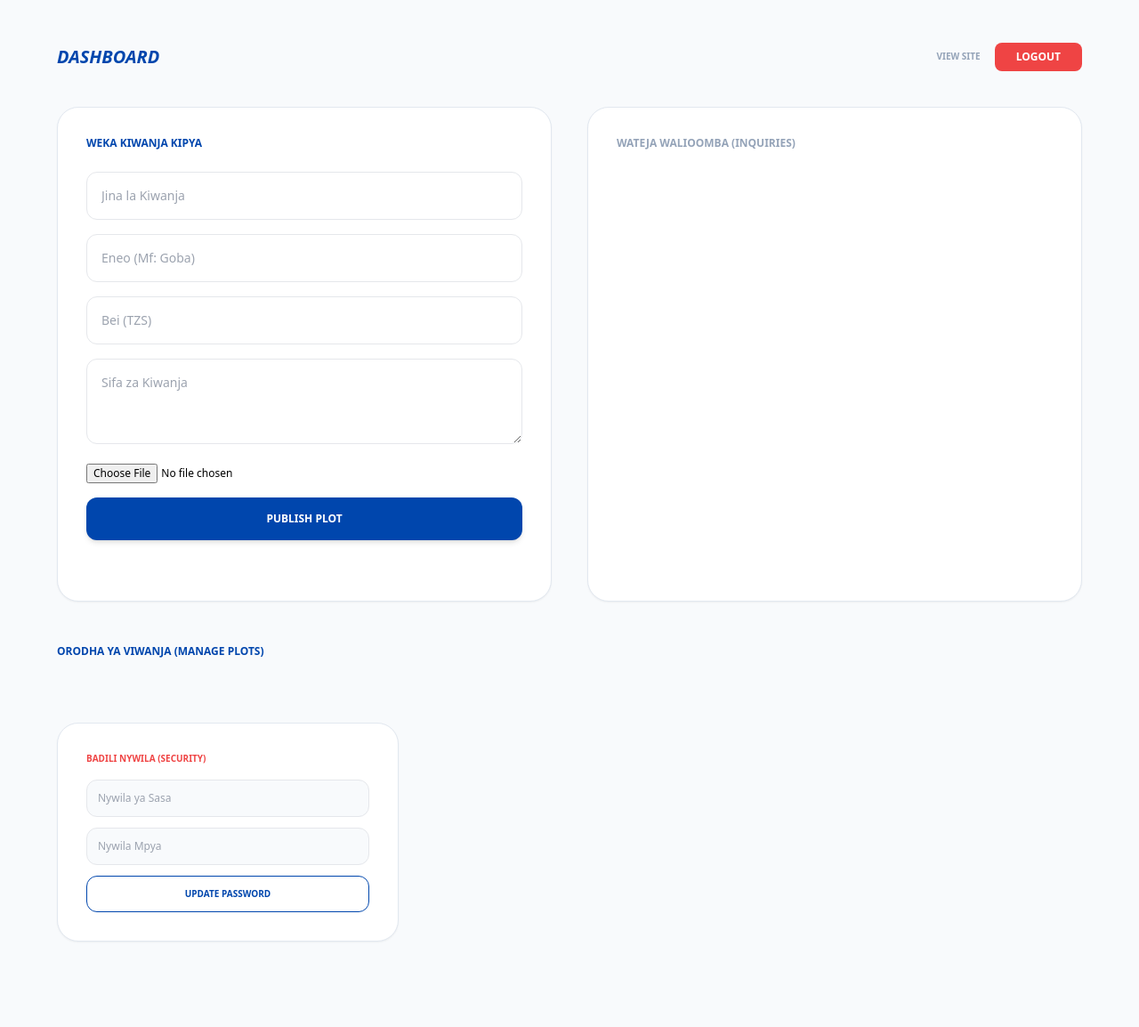
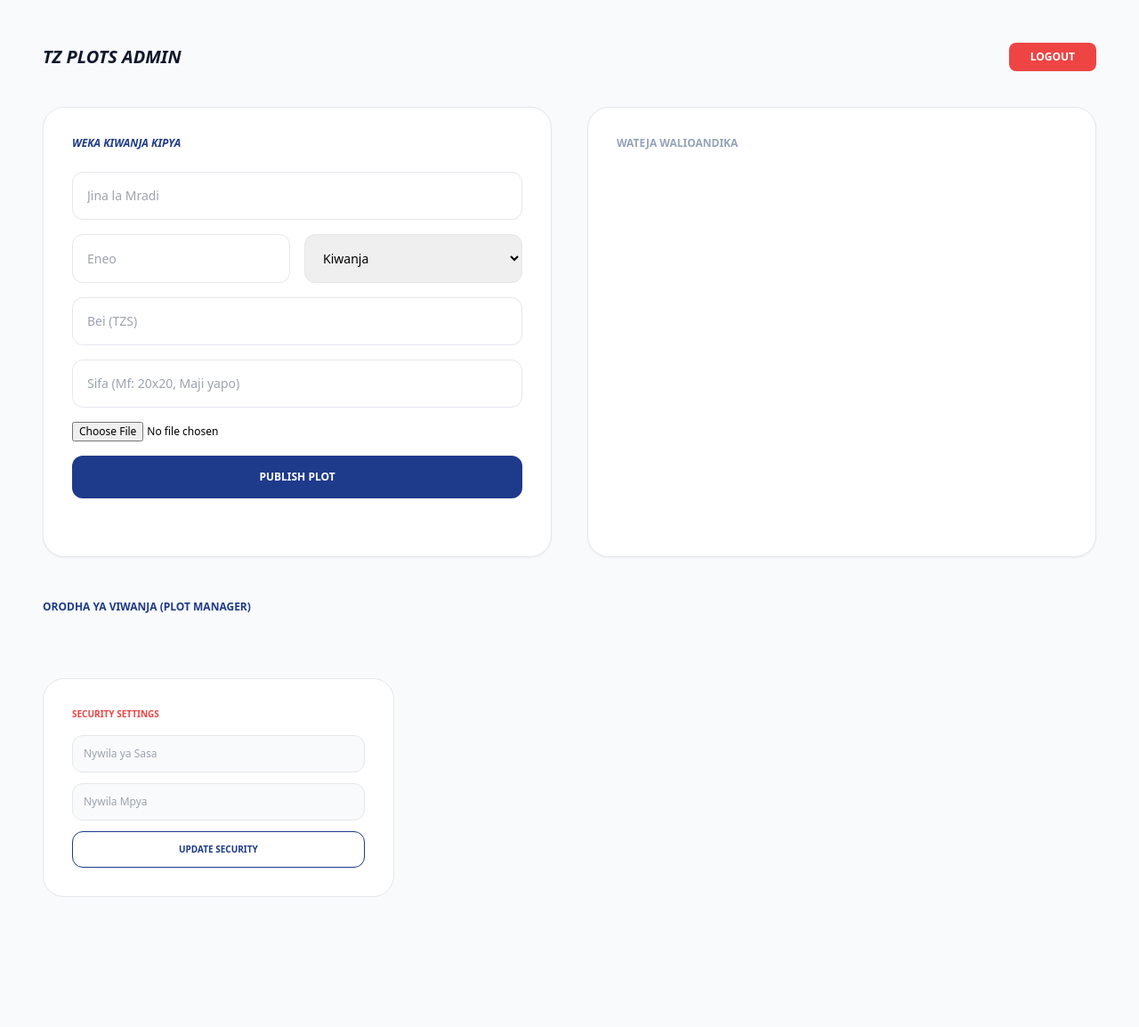
Before and after one commit to ngamilagaboniface-beep/tanzania_plots, a Flask app: page /admin in a window 1280 px wide. Shown: the whole page at 89% size. After the commit the page ends 1008 px from the top, so only its background shows below. Run offline with Flask 3, Linux system fonts and the light colour scheme; a user stored in the database is signed in; data that the repository does not hold is empty; some libraries are stand-ins or nearby versions.

Commit message:
Update admin.html

```diff
--- a/templates/admin.html
+++ b/templates/admin.html
@@ -2,74 +2,68 @@
 <html lang="sw">
 <head>
     <meta charset="UTF-8">
-    <title>Admin Dashboard | Tanzania Plots</title>
+    <title>Admin Panel | TZ Plots</title>
     <script src="https://cdn.tailwindcss.com"></script>
 </head>
 <body class="bg-slate-50 p-6 md:p-12">
-    <div class="max-w-6xl mx-auto flex justify-between items-center mb-10">
-        <h1 class="text-[#0046AD] font-black italic text-xl">DASHBOARD</h1>
-        <div class="flex gap-4">
-            <a href="/" class="text-[10px] font-bold uppercase text-slate-400 mt-2">View Site</a>
-            <a href="/logout" class="bg-red-500 text-white px-6 py-2 rounded-lg text-xs font-bold uppercase">Logout</a>
-        </div>
+    <div class="flex justify-between items-center mb-10">
+        <h1 class="text-slate-900 font-black text-xl italic">TZ PLOTS ADMIN</h1>
+        <a href="/logout" class="bg-red-500 text-white px-6 py-2 rounded-lg text-xs font-bold uppercase">Logout</a>
     </div>
 
     {% with messages = get_flashed_messages() %}
-        {% if messages %}<div class="max-w-6xl mx-auto bg-[#0046AD] text-white p-4 rounded-xl mb-10 text-center text-sm font-bold shadow-lg">{{ messages[0] }}</div>{% endif %}
+        {% if messages %}<div class="bg-blue-600 text-white p-4 rounded-xl mb-10 text-center font-bold text-sm">{{ messages[0] }}</div>{% endif %}
     {% endwith %}
 
-    <div class="max-w-6xl mx-auto grid grid-cols-1 lg:grid-cols-2 gap-10">
-        <div class="bg-white p-8 rounded-3xl shadow-sm border border-slate-200">
-            <h2 class="text-[#0046AD] font-black text-xs uppercase mb-6">Weka Kiwanja Kipya</h2>
-            <form action="/upload" method="POST" enctype="multipart/form-data" class="space-y-4">
-                <input type="text" name="name" placeholder="Jina la Kiwanja" required class="w-full border p-4 rounded-xl text-sm outline-none focus:border-[#0046AD]">
-                <input type="text" name="loc" placeholder="Eneo (Mf: Goba)" required class="w-full border p-4 rounded-xl text-sm outline-none focus:border-[#0046AD]">
-                <input type="number" name="price" placeholder="Bei (TZS)" required class="w-full border p-4 rounded-xl text-sm outline-none focus:border-[#0046AD]">
-                <textarea name="desc" placeholder="Sifa za Kiwanja" class="w-full border p-4 rounded-xl text-sm h-24 outline-none"></textarea>
-                <input type="file" name="file" required class="w-full text-xs">
-                <button class="w-full bg-[#0046AD] text-white py-4 rounded-xl font-black uppercase text-xs hover:bg-[#FFD700] hover:text-[#0046AD] transition shadow-md">Publish Plot</button>
+    <div class="grid grid-cols-1 lg:grid-cols-2 gap-10 mb-12">
+        <div class="bg-white p-8 rounded-3xl shadow-sm border">
+            <h2 class="text-blue-900 font-black text-xs uppercase mb-6 italic">Weka Kiwanja Kipya</h2>
+            <form action="/admin/upload" method="POST" enctype="multipart/form-data" class="space-y-4">
+                <input type="text" name="title" placeholder="Jina la Mradi" required class="w-full border p-4 rounded-xl text-sm">
+                <div class="grid grid-cols-2 gap-4">
+                    <input type="text" name="location" placeholder="Eneo" required class="w-full border p-4 rounded-xl text-sm">
+                    <select name="type" class="border p-4 rounded-xl text-sm"><option>Kiwanja</option><option>Nyumba</option><option>Shamba</option></select>
+                </div>
+                <input type="number" name="price" placeholder="Bei (TZS)" required class="w-full border p-4 rounded-xl text-sm">
+                <input type="text" name="features" placeholder="Sifa (Mf: 20x20, Maji yapo)" class="w-full border p-4 rounded-xl text-sm">
+                <input type="file" name="file" required class="text-xs">
+                <button class="w-full bg-blue-900 text-white py-4 rounded-xl font-black uppercase text-xs">Publish Plot</button>
             </form>
         </div>
 
-        <div class="bg-white p-8 rounded-3xl shadow-sm border border-slate-200">
-            <h2 class="text-slate-400 font-black text-xs uppercase mb-6">Wateja Walioomba (Inquiries)</h2>
-            <div class="space-y-4 h-[450px] overflow-y-auto pr-2">
+        <div class="bg-white p-8 rounded-3xl shadow-sm border">
+            <h2 class="text-slate-400 font-black text-xs uppercase mb-6">Wateja Walioandika</h2>
+            <div class="space-y-4 h-[400px] overflow-y-auto pr-2">
                 {% for i in inquiries %}
-                <div class="bg-slate-50 p-4 rounded-xl border border-slate-100">
-                    <p class="font-black text-sm text-[#0046AD]">{{ i.client_phone }}</p>
-                    <p class="text-[10px] uppercase font-bold text-slate-500 mt-1">Plot: {{ i.property_name }}</p>
-                    <p class="text-[8px] text-slate-400 mt-2">{{ i.date_created.strftime('%d %b, %H:%M') }}</p>
+                <div class="bg-slate-50 p-4 rounded-xl border">
+                    <p class="font-black text-sm text-blue-900">{{ i.client_name }} - {{ i.client_phone }}</p>
+                    <p class="text-xs text-slate-500 mt-2 italic">"{{ i.message }}"</p>
                 </div>
                 {% endfor %}
             </div>
         </div>
     </div>
 
-    <div class="max-w-6xl mx-auto mt-12">
-        <h2 class="text-[#0046AD] font-black text-xs uppercase mb-6">Orodha ya Viwanja (Manage Plots)</h2>
-        <div class="grid grid-cols-1 md:grid-cols-2 lg:grid-cols-4 gap-6">
-            {% for p in properties %}
-            <div class="bg-white p-4 rounded-2xl shadow-sm border border-slate-200">
-                <img src="{{ p.image_url }}" class="w-full h-32 object-cover rounded-xl mb-4">
-                <h3 class="font-black text-xs text-[#0046AD] truncate">{{ p.title }}</h3>
-                <p class="text-[10px] font-bold text-slate-400 mb-4">{{ p.location }}</p>
-                <form action="/delete_property/{{ p.id }}" method="POST" onsubmit="return confirm('Je, una uhakika unataka kufuta kiwanja hiki?');">
-                    <button class="w-full bg-red-50 text-red-500 py-2 rounded-lg text-[10px] font-black uppercase hover:bg-red-500 hover:text-white transition">Futa Kiwanja</button>
-                </form>
-            </div>
-            {% endfor %}
+    <h2 class="text-blue-900 font-black text-xs uppercase mb-6">Orodha ya Viwanja (Plot Manager)</h2>
+    <div class="grid grid-cols-2 md:grid-cols-4 gap-6 mb-12">
+        {% for p in properties %}
+        <div class="bg-white p-3 rounded-2xl border text-center">
+            <img src="{{ p.image_url }}" class="w-full h-24 object-cover rounded-xl mb-3">
+            <p class="text-[10px] font-black truncate">{{ p.title }}</p>
+            <form action="/admin/delete/{{ p.id }}" method="POST" onsubmit="return confirm('Futa kiwanja?');">
+                <button class="mt-2 text-red-500 text-[9px] font-bold uppercase border border-red-100 px-4 py-1 rounded-md hover:bg-red-500 hover:text-white transition">Ondoa / Futa</button>
+            </form>
         </div>
+        {% endfor %}
     </div>
 
-    <div class="max-w-6xl mx-auto mt-12 pb-12">
-        <div class="bg-white p-8 rounded-3xl shadow-sm border border-slate-200 lg:w-1/3">
-            <h2 class="text-red-500 font-black text-[10px] uppercase mb-4">Badili Nywila (Security)</h2>
-            <form action="/change_password" method="POST" class="space-y-3">
-                <input type="password" name="old_password" placeholder="Nywila ya Sasa" required class="w-full bg-slate-50 border p-3 rounded-xl text-xs outline-none">
-                <input type="password" name="new_password" placeholder="Nywila Mpya" required class="w-full bg-slate-50 border p-3 rounded-xl text-xs outline-none">
-                <button class="w-full border border-[#0046AD] text-[#0046AD] py-3 rounded-xl font-black uppercase text-[10px] hover:bg-[#0046AD] hover:text-white transition">Update Password</button>
-            </form>
-        </div>
+    <div class="bg-white p-8 rounded-3xl border lg:w-1/3">
+        <h2 class="text-red-500 font-black text-[10px] uppercase mb-4">Security Settings</h2>
+        <form action="/admin/password" method="POST" class="space-y-3">
+            <input type="password" name="old_p" placeholder="Nywila ya Sasa" required class="w-full bg-slate-50 border p-3 rounded-xl text-xs">
+            <input type="password" name="new_p" placeholder="Nywila Mpya" required class="w-full bg-slate-50 border p-3 rounded-xl text-xs">
+            <button class="w-full border border-blue-900 text-blue-900 py-3 rounded-xl font-black text-[10px] uppercase hover:bg-blue-900 hover:text-white transition">Update Security</button>
+        </form>
     </div>
 </body>
 </html>
```
